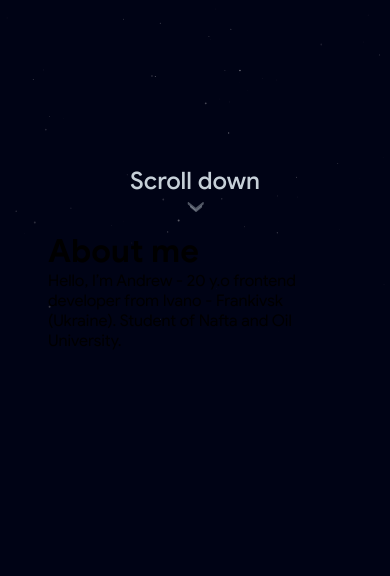
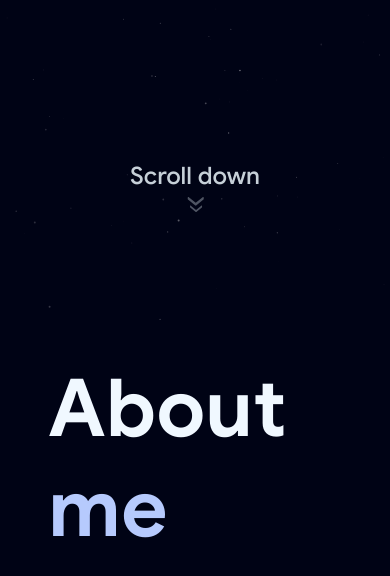
Before and after one commit to n0white/n0white.github.io, a plain HTML site: page index.html in a window 390 px wide. Shown: the part 524-1100 px from the top of the page. Before the commit the page ends 907 px from the top, so only its background shows below. Drawn offline with Linux system fonts and the light colour scheme.

Commit message:
Update styles.css

```diff
--- a/styles.css
+++ b/styles.css
@@ -30,7 +30,6 @@ body {
   margin: 0 auto;
 }
 
-
 .main-nav_items {
   display: flex;
   padding: 0;
@@ -48,7 +47,6 @@ body {
 .brand span {
   color: rgb(182, 202, 253);
 }
-
 
 .main-nav_item a {
   position: relative;
@@ -104,25 +102,10 @@ body {
     background-position-x: 0%;
   }
 
-    /* 10% {
-        background-size: 100px;
-        background-position-x: 0;
-    }
-
-    /* 35%, 45% {
-        background-position-x: 100%;
-    }
-
-    70% {
-        background-size: 100px;
-        background-position-x: 0;
-    } */
-
   100% {
     background-position-x: 100%;
     background-size: 1500px;
   }
-
 }
 
 .bite-on-money__link {
@@ -147,22 +130,31 @@ body {
   border-radius: 4px;
 }
 
-
 .bite-on-money__link:hover::after {
   width: 100%;
 }
 
 @keyframes animate {
-    0%, 18%, 22%, 34%, 67%, 78%, 90% {
+  0%,
+  18%,
+  22%,
+  34%,
+  67%,
+  78%,
+  90% {
     color: rgba(182, 202, 253, 0);
   }
 
-    18%, 22%, 34%, 45%, 73%, 84%, 100% {
+  18%,
+  22%,
+  34%,
+  45%,
+  73%,
+  84%,
+  100% {
     color: rgb(182, 202, 253);
   }
 }
-
-
 
 .scroll-down a {
   display: flex;
@@ -190,7 +182,6 @@ body {
   width: 30px;
   fill: #c6d0d8;
   animation: blink 4s infinite;
-
 }
 
 @keyframes blink {
@@ -207,6 +198,32 @@ body {
     opacity: 1;
     bottom: 10px;
   }
+}
+
+.about-me {
+  display: flex;
+  flex-direction: column;
+
+  font-weight: bold;
+  font-size: 2.5rem;
+  height: 95vh;
+  color: aliceblue;
+  padding-top: 8rem;
+}
+
+.about-me h1 {
+  align-self: center;
+}
+
+.about-me h1 span {
+  color: rgb(182, 202, 253);
+}
+
+.about-me p {
+  text-align: center;
+  padding-top: 7rem;
+  width: 50vw;
+  align-self: flex-start;
 }
 
 @media (max-width: 40rem) {
@@ -228,13 +245,23 @@ body {
   .scroll-icon {
     width: 20px;
     height: 20px;
-
   }
 
   .scroll-icon2 {
+    margin-top: 5px;
     height: 15px;
-        width: 15px;;
+    width: 15px;
   }
 
+  @keyframes reveal-background {
+    0% {
+      background-size: 0;
+      background-position-x: 0%;
+    }
 
+    100% {
+      background-position-x: 100%;
+      background-size: 400px;
     }
+  }
+}
```
Lines whose indentation alone changed are shown as unchanged.
